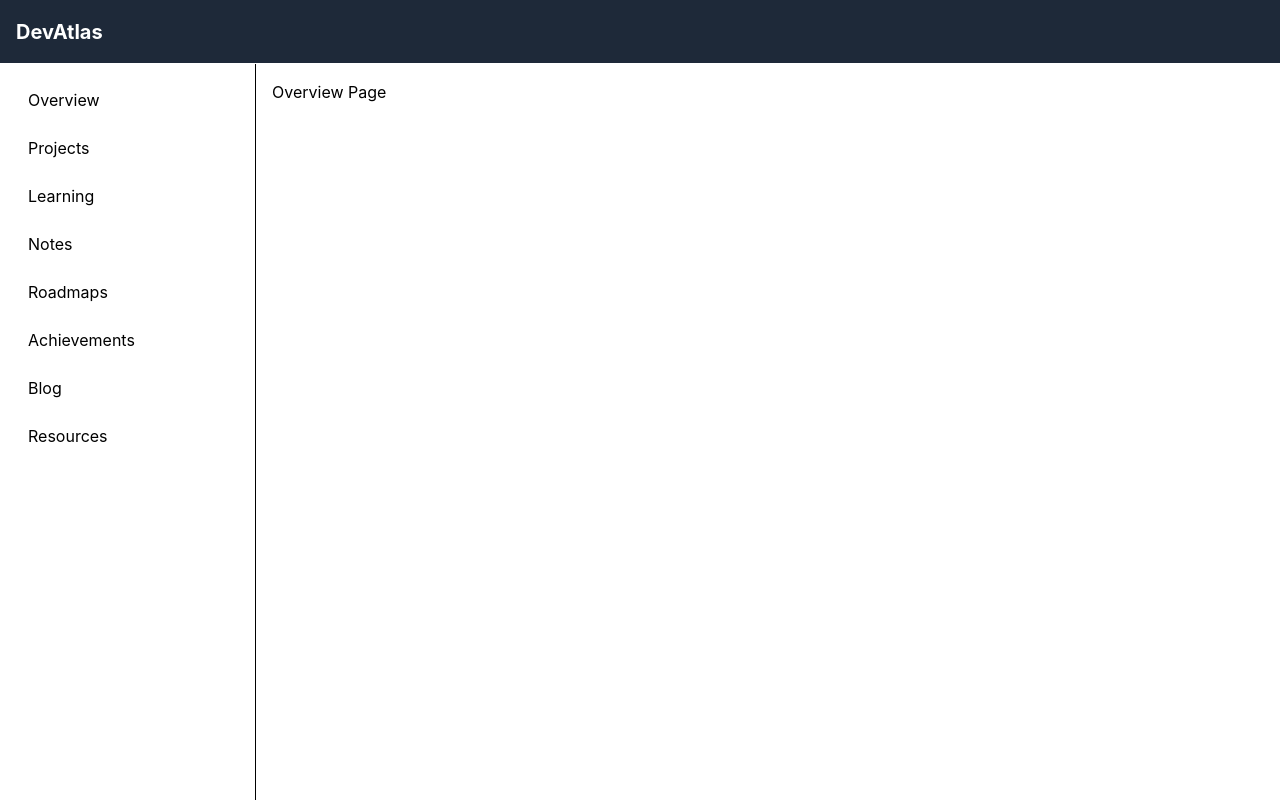
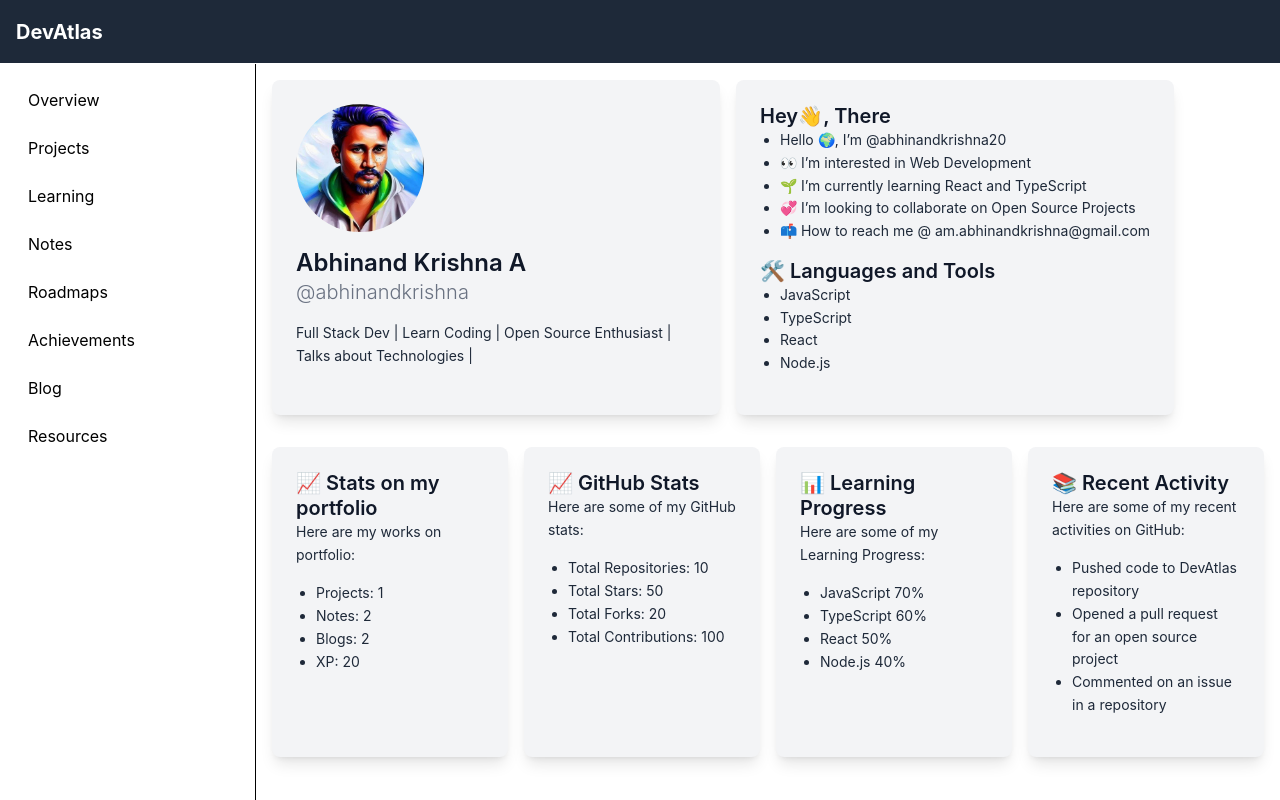
Before and after one commit to abhinandkrishna20/devatlas, a React (Vite) app: page / in a window 1280 px wide. Built offline with nearby package versions, Linux system fonts and the light colour scheme.

Commit message:
feat: overview page updated with cards and stats

```diff
--- a/src/pages/Overview/Overview.tsx
+++ b/src/pages/Overview/Overview.tsx
@@ -1,6 +1,97 @@
+import profile from "../../assets/profile.jpeg";
 const Overview: React.FC = () => {
   return (
-    <div>Overview Page</div>
+    <div>
+    <div className="flex flex-1 h-full">
+      <div className="card bg-gray-100 shadow-lg rounded-lg p-6   max-w-md ">
+        <img src={profile} alt="Profile" className="rounded-full w-32 h-32 object-cover mb-4" />
+        {/* <h2 className="text-2xl font-bold mb-4">Welcome to DevAtlas</h2>
+        <p className="text-gray-700 mb-4">
+          DevAtlas is your personal development dashboard. Here you can track your projects, learning progress, notes, roadmaps, achievements, and more.
+        </p> */}
+{/* // add a profile card with name and username */}
+        <div className="mb-4">
+        <h1 className="text-2xl font-semibold leading-tight text-gray-900">Abhinand Krishna A</h1>
+        <h2 className="text-xl font-light text-gray-500">@abhinandkrishna</h2>
+      </div>
+      <p className="text-sm text-gray-800 mb-4 leading-relaxed">
+        Full Stack Dev | Learn Coding | Open Source Enthusiast | Talks about Technologies |
+      </p>
+
+      </div>
+      <div className="card flex-row bg-gray-100 shadow-lg rounded-lg p-6  max-w-4xl ml-4">
+
+      {/* // about me section with a list of points */}
+      <div className="mb-4">
+          <h3 className="text-xl font-semibold leading-tight text-gray-900">Hey👋, There</h3>
+          <ul className="text-sm text-gray-800 mb-4 leading-relaxed">
+            <li className="list-disc ml-5">Hello 🌍, I’m @abhinandkrishna20</li>
+            <li className="list-disc ml-5"> 👀 I’m interested in Web Development</li>
+            <li className="list-disc ml-5"> 🌱 I’m currently learning React and TypeScript</li>
+            <li className="list-disc ml-5"> 💞️ I’m looking to collaborate on Open Source Projects</li>
+            <li className="list-disc ml-5"> 📫 How to reach me @ am.abhinandkrishna@gmail.com</li>
+            </ul>
+      </div>
+      <div className="mb-4">
+        <h3 className="text-xl font-semibold leading-tight text-gray-900">🛠️ Languages and Tools </h3>
+        <ul className="text-sm text-gray-800 mb-4 leading-relaxed">
+          <li className="list-disc ml-5">JavaScript</li>
+          <li className="list-disc ml-5">TypeScript</li>
+          <li className="list-disc ml-5">React</li>
+          <li className="list-disc ml-5">Node.js</li>
+        </ul>
+      </div>
+
+
+      </div>
+
+    </div>
+    <div className="flex flex-col md:flex-row mt-4 gap-4">
+
+
+
+     <div className="card bg-gray-100 shadow-lg rounded-lg p-6 w-full max-w-4xl mt-4">
+      <h3 className="text-xl font-semibold leading-tight text-gray-900">📈 Stats on my portfolio</h3>
+      <p className="text-sm text-gray-800 mb-4 leading-relaxed">
+        Here are my works on portfolio:
+      </p>
+      <ul className="text-sm text-gray-800 mb-4 leading-relaxed">
+        <li className="list-disc ml-5">Projects: 1</li>
+        <li className="list-disc ml-5">Notes: 2</li>
+        <li className="list-disc ml-5">Blogs: 2</li>
+        <li className="list-disc ml-5">XP: 20</li>
+      </ul> </div>
+    <div className="card bg-gray-100 shadow-lg rounded-lg p-6 w-full max-w-4xl mt-4">
+      <h3 className="text-xl font-semibold leading-tight text-gray-900">📈 GitHub Stats</h3>
+      <p className="text-sm text-gray-800 mb-4 leading-relaxed">
+        Here are some of my GitHub stats:
+      </p>
+      <ul className="text-sm text-gray-800 mb-4 leading-relaxed">
+        <li className="list-disc ml-5">Total Repositories: 10</li>
+        <li className="list-disc ml-5">Total Stars: 50</li>
+        <li className="list-disc ml-5">Total Forks: 20</li>
+        <li className="list-disc ml-5">Total Contributions: 100</li>
+      </ul> </div>
+      <div className="card bg-gray-100 shadow-lg rounded-lg p-6 w-full max-w-4xl mt-4">
+      <h3 className="text-xl font-semibold leading-tight text-gray-900">📊 Learning Progress</h3>
+      <p className="text-sm text-gray-800 mb-4 leading-relaxed">  Here are some of my Learning Progress:</p>
+      <ul className="text-sm text-gray-800 mb-4 leading-relaxed">
+        <li className="list-disc ml-5">JavaScript     70%</li>
+        <li className="list-disc ml-5">TypeScript   60%</li>
+        <li className="list-disc ml-5">React        50%</li>
+        <li className="list-disc ml-5">Node.js      40%</li>
+      </ul> </div>
+      <div className="card bg-gray-100 shadow-lg rounded-lg p-6 w-full max-w-4xl mt-4">
+      <h3 className="text-xl font-semibold leading-tight text-gray-900">📚 Recent Activity</h3>
+      <p className="text-sm text-gray-800 mb-4 leading-relaxed">Here are some of my recent activities on GitHub:</p>
+      <ul className="text-sm text-gray-800 mb-4 leading-relaxed">
+        <li className="list-disc ml-5">Pushed code to DevAtlas repository</li>
+        <li className="list-disc ml-5">Opened a pull request for an open source project</li>
+        <li className="list-disc ml-5">Commented on an issue in a repository</li>
+      </ul>
+      </div>
+  </div>
+    </div>
   );
 };
 
```
Also changed, not shown: src/assets/profile.jpeg (added), 1 other file (tests, documents, lock files or other folders).
